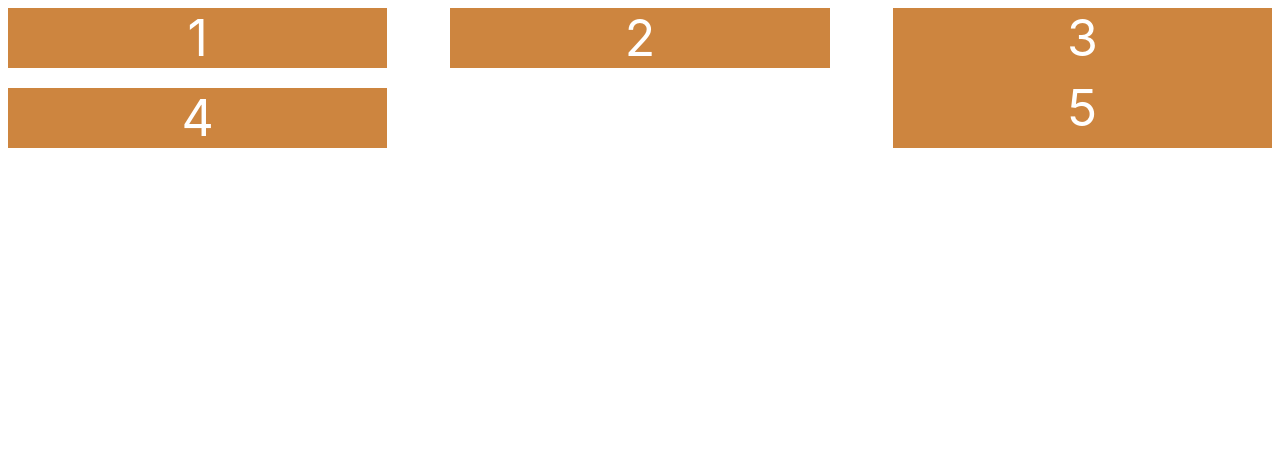
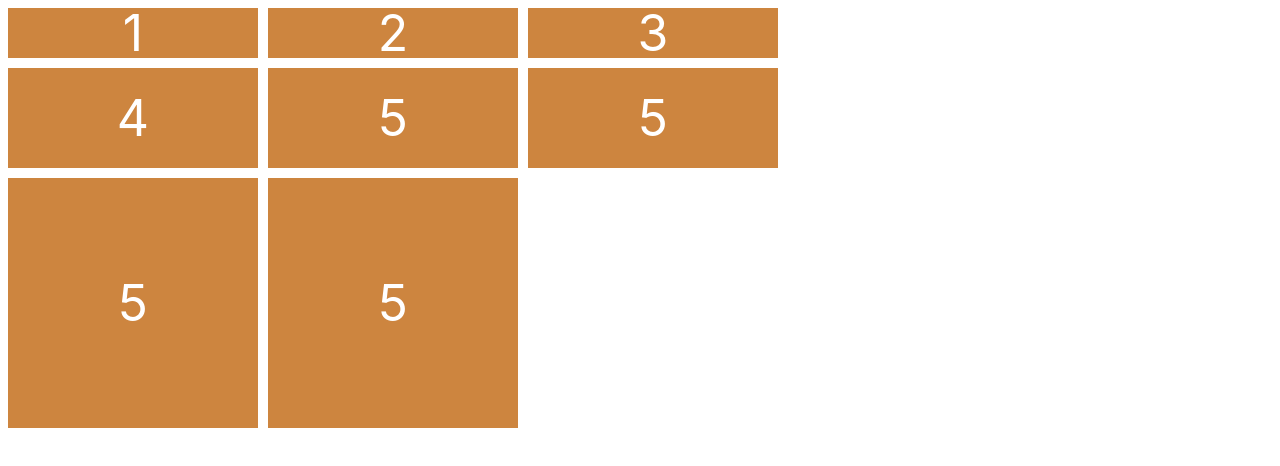
Before and after one commit to easycoders-academy/scss-masterclass, a plain HTML site: page index.html in a window 1280 px wide. Drawn offline with Linux system fonts and the light colour scheme.

Commit message:
2.2 Основные концепции CSS Grid

```diff
--- a/index.html
+++ b/index.html
@@ -13,6 +13,9 @@
         <div class="child">3</div>
         <div class="child">4</div>
         <div class="child">5</div>
+        <div class="child">5</div>
+        <div class="child">5</div>
+        <div class="child">5</div>
     </div>
 </body>
 </html>
--- a/styles.css
+++ b/styles.css
@@ -3,13 +3,13 @@ body {
 }
 
 .parent{
-    display: flex;
-    flex-wrap: wrap;
-    justify-content: space-between;
+    display: grid;
+    grid-template-columns: 250px 250px 250px;
+    grid-template-rows: 50px 100px 250px;
+    gap: 10px;
 }
 
 .child {
-    flex-basis: 30%;
     background: peru;
     color: white;
     font-size: 50px;
@@ -17,7 +17,3 @@ body {
     justify-content: center;
     align-items: center;
 }
-
-.child:nth-child(4){
-    margin-top: 20px;
-}
```
Also changed, not shown: README.md.
